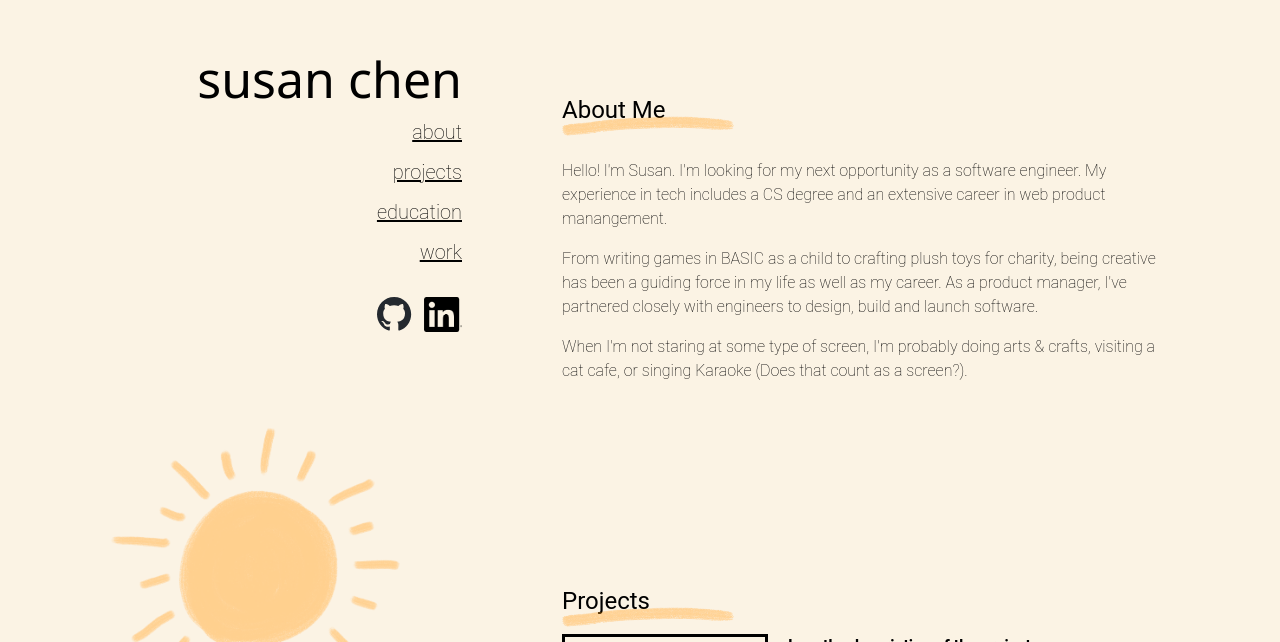
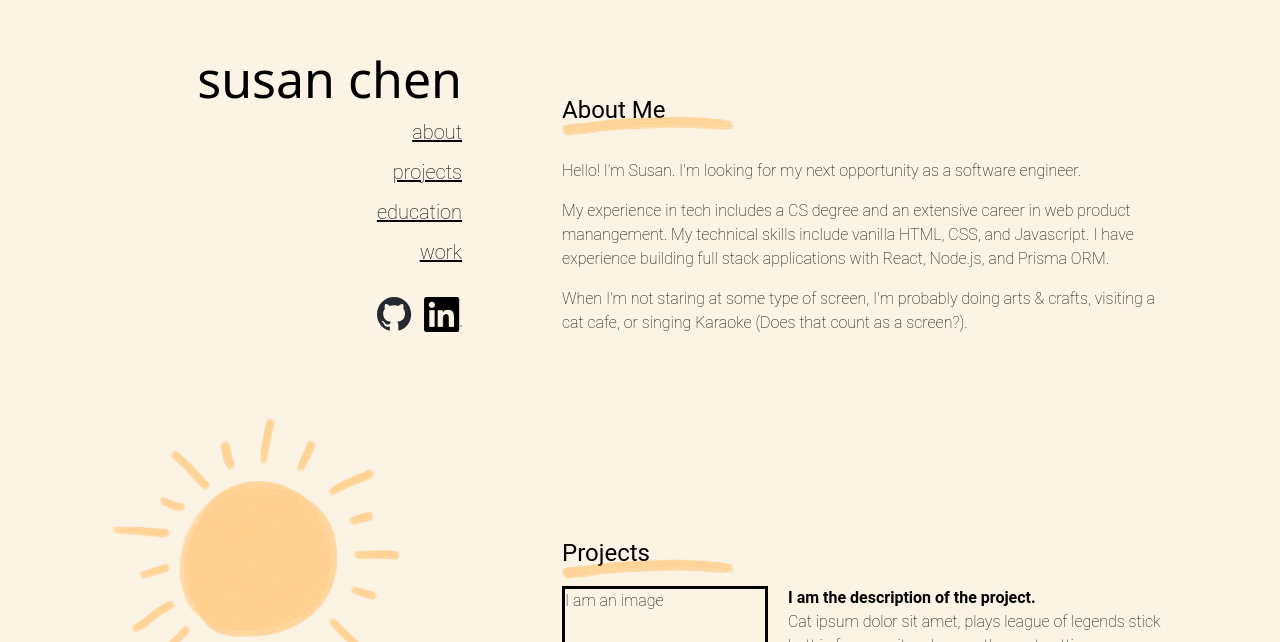
Before and after one commit to susancantdance/susanchenportfolio, a React (Vite) app: page / in a window 1280 px wide. Shown: the part 158-800 px from the top of the page. Built offline with nearby package versions, Linux system fonts and the light colour scheme; a web font is replaced by a local one.

Commit message:
updated about

```diff
--- a/src/components/about.jsx
+++ b/src/components/about.jsx
@@ -5,14 +5,13 @@ function About() {
     <>
       <p>
         Hello! I'm Susan. I'm looking for my next opportunity as a software
-        engineer. My experience in tech includes a CS degree and an extensive
-        career in web product manangement.{" "}
+        engineer.
       </p>
       <p>
-        From writing games in BASIC as a child to crafting plush toys for
-        charity, being creative has been a guiding force in my life as well as
-        my career. As a product manager, I've partnered closely with engineers
-        to design, build and launch software.
+        My experience in tech includes a CS degree and an extensive career in
+        web product manangement. My technical skills include vanilla HTML, CSS,
+        and Javascript. I have experience building full stack applications with
+        React, Node.js, and Prisma ORM.
       </p>
       <p>
         {" "}
```
